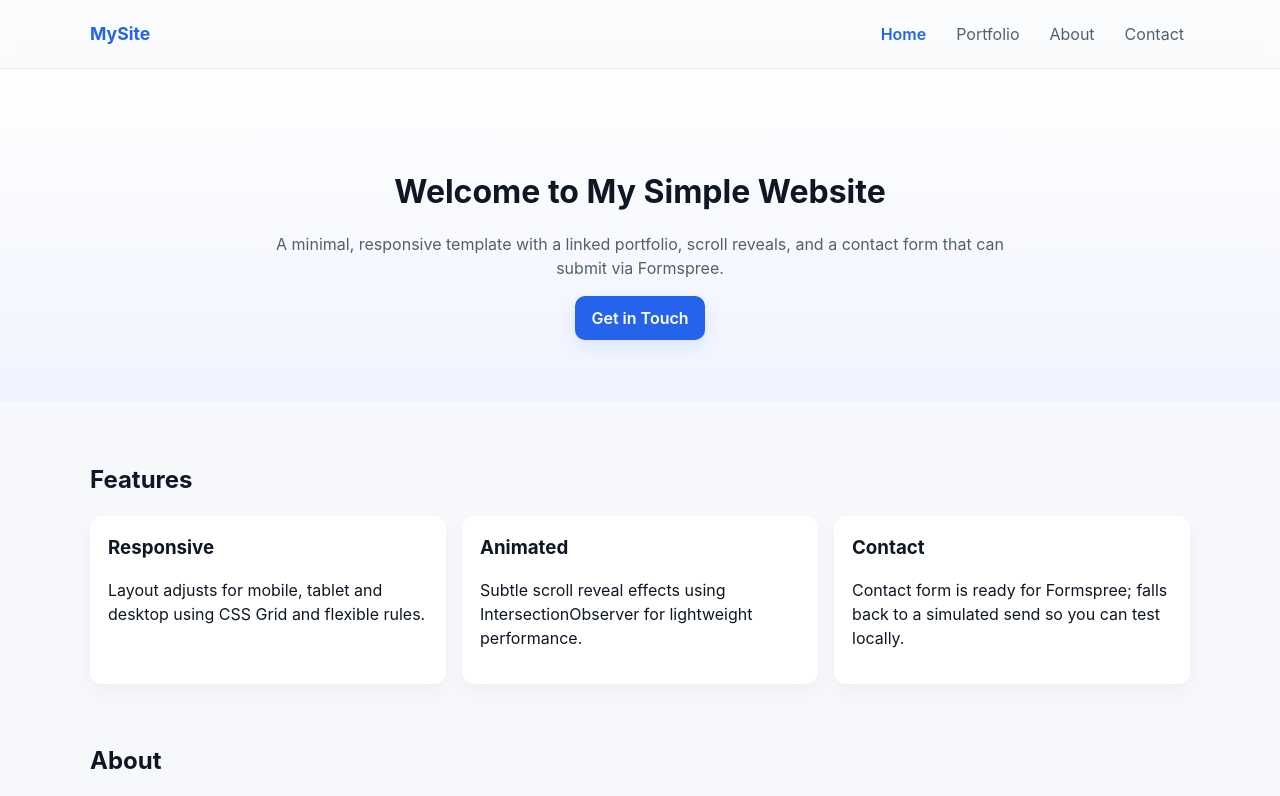
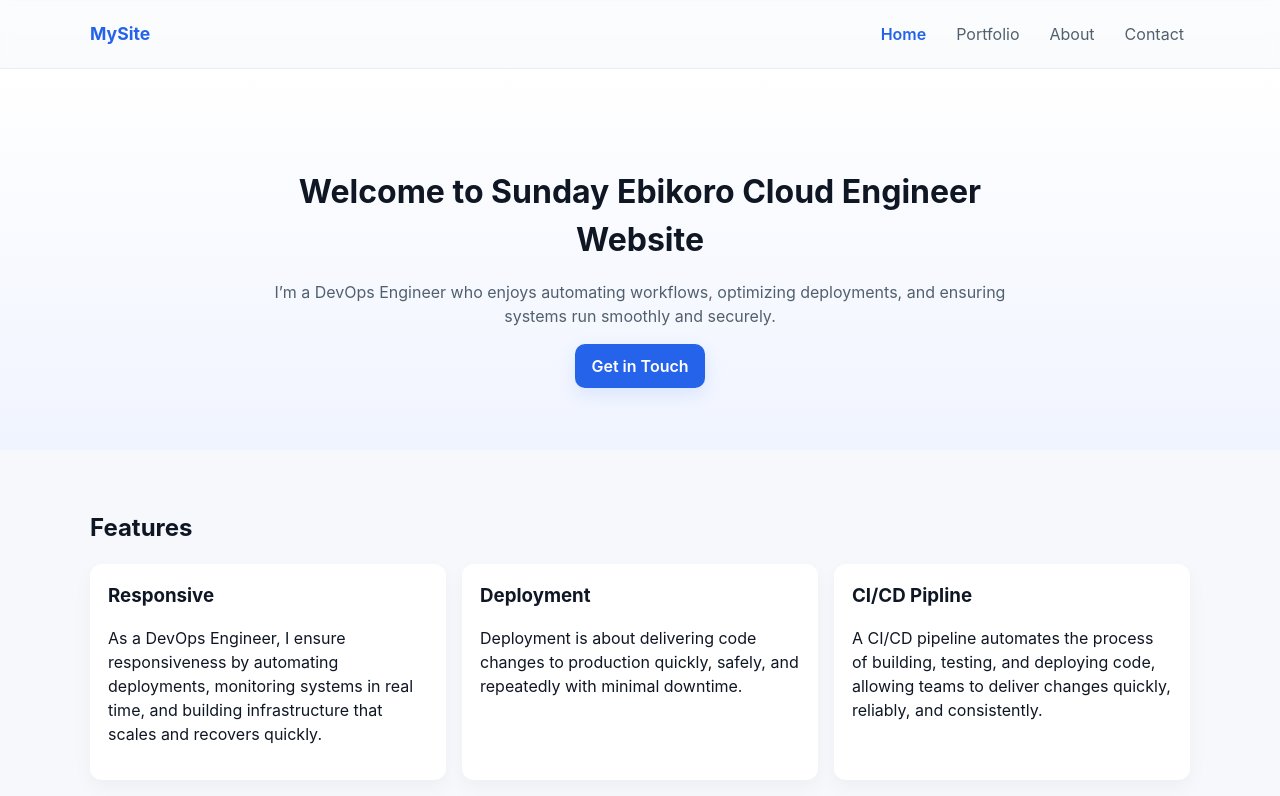
Before and after one commit to sun6699/mysolidwebsite.org, a plain HTML site: page index.html in a window 1280 px wide. Shown: the top 796 px of the page. Drawn offline with Linux system fonts and the light colour scheme.

Commit message:
mysolidweb v3

```diff
--- a/index.html
+++ b/index.html
@@ -24,8 +24,8 @@
   <main>
     <section class="hero reveal" id="home">
       <div class="container hero-inner">
-        <h1>Welcome to My Simple Website</h1>
-        <p>A minimal, responsive template with a linked portfolio, scroll reveals, and a contact form that can submit via Formspree.</p>
+        <h1>Welcome to Sunday Ebikoro Cloud Engineer Website</h1>
+        <p>I’m a DevOps Engineer who enjoys automating workflows, optimizing deployments, and ensuring systems run smoothly and securely.</p>
         <p><a class="btn" href="#contact">Get in Touch</a></p>
       </div>
     </section>
@@ -35,15 +35,15 @@
       <div class="grid">
         <article class="card">
           <h3>Responsive</h3>
-          <p>Layout adjusts for mobile, tablet and desktop using CSS Grid and flexible rules.</p>
+          <p>As a DevOps Engineer, I ensure responsiveness by automating deployments, monitoring systems in real time, and building infrastructure that scales and recovers quickly.</p>
         </article>
         <article class="card">
-          <h3>Animated</h3>
-          <p>Subtle scroll reveal effects using IntersectionObserver for lightweight performance.</p>
+          <h3>Deployment</h3>
+          <p>Deployment is about delivering code changes to production quickly, safely, and repeatedly with minimal downtime.</p>
         </article>
         <article class="card">
-          <h3>Contact</h3>
-          <p>Contact form is ready for Formspree; falls back to a simulated send so you can test locally.</p>
+          <h3>CI/CD Pipline</h3>
+          <p>A CI/CD pipeline automates the process of building, testing, and deploying code, allowing teams to deliver changes quickly, reliably, and consistently.</p>
         </article>
       </div>
     </section>
@@ -80,14 +80,14 @@
         </div>
 
         <p id="formSuccess" class="success" aria-live="polite"></p>
-        <p class="hint">Tip: To enable real submissions, configure the Formspree endpoint in <code>script.js</code>.</p>
+        <p class="hint">Tip: A well-designed CI/CD pipeline enables faster releases and safer deployments. <code>script.js</code>.</p>
       </form>
     </section>
   </main>
 
   <footer class="site-footer">
     <div class="container footer-inner">
-      <p>&copy; <span id="year"></span> MySite. Built with HTML, CSS &amp; JavaScript.</p>
+      <p>&copy; <span id="year"></span> MySite. Built by Engr, Sunday Ebikoro &amp; CI/CD.</p>
     </div>
   </footer>
 
```
